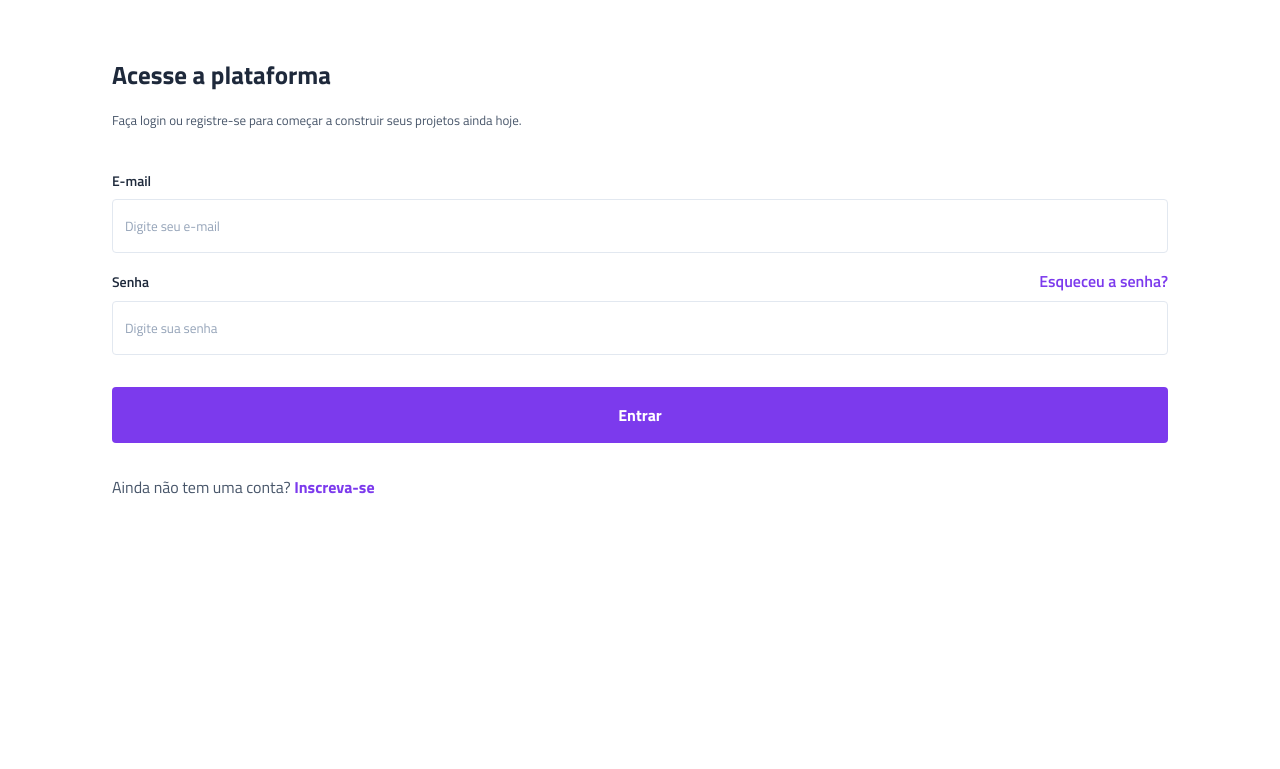
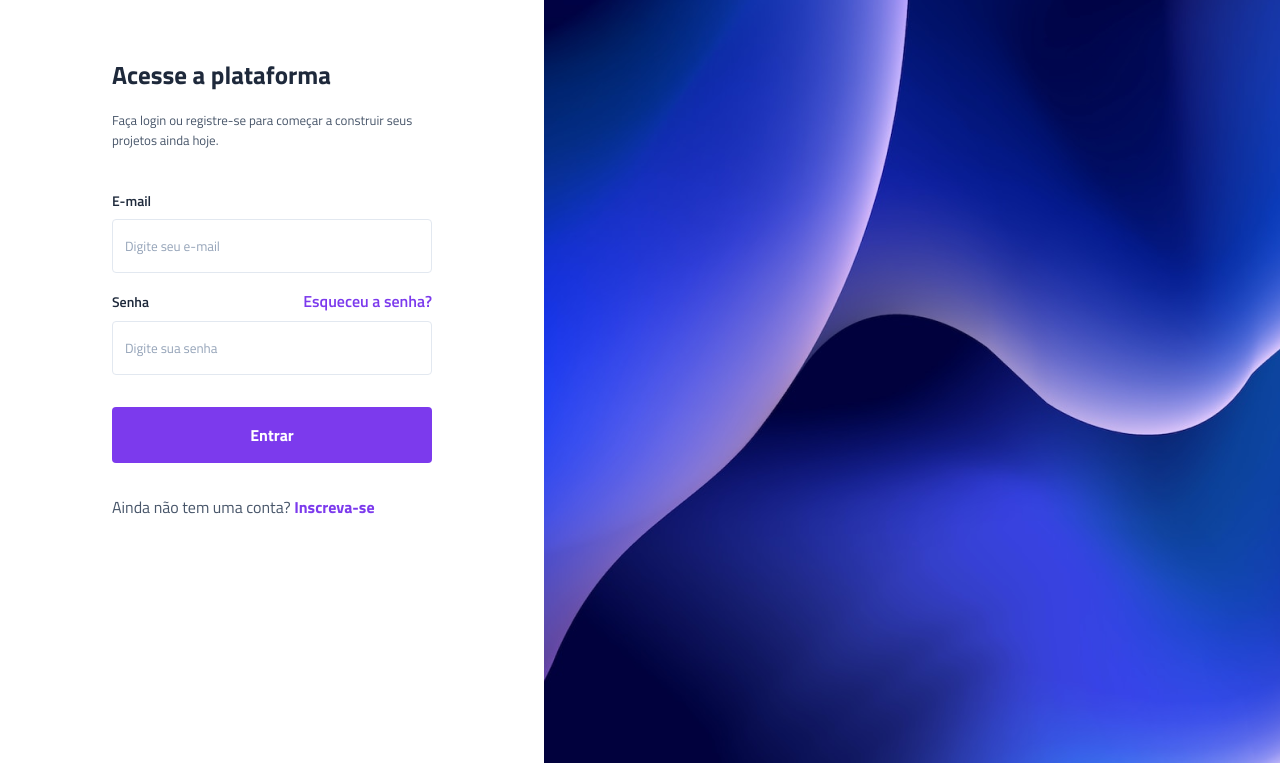
Before and after one commit to murilozanni1mbti/Projeto-Vertigo---, a plain HTML site: page index.html in a window 1280 px wide. Shown: the part 137-906 px from the top of the page. Before the commit the page ends 800 px from the top, so only its background shows below. Drawn offline with Linux system fonts and the light colour scheme.

Commit message:
inserção do background desktop

```diff
--- a/index.html
+++ b/index.html
@@ -45,6 +45,9 @@
        </section>
     </main>
 </div>
+ <div class="bg-desktop">
+    <img src="./imagens/Rectangle 1 (1).png" alt="background deskitop">
+ </div>
 </body>
 </html>
 
--- a/style.css
+++ b/style.css
@@ -124,7 +124,14 @@
         font-size: 1rem;
     }
 
+    .bg-desktop {
+        display: none;
+    }
+
     @media (min-width: 1000px) {
+        body {
+            display: flex;
+        }
         header {
             background: none;
             justify-content: flex-start;
@@ -136,4 +143,7 @@
         main {
             padding-inline: 7rem;
         }
+        .bg-desktop {
+            display: block;
+        }
     }
```
